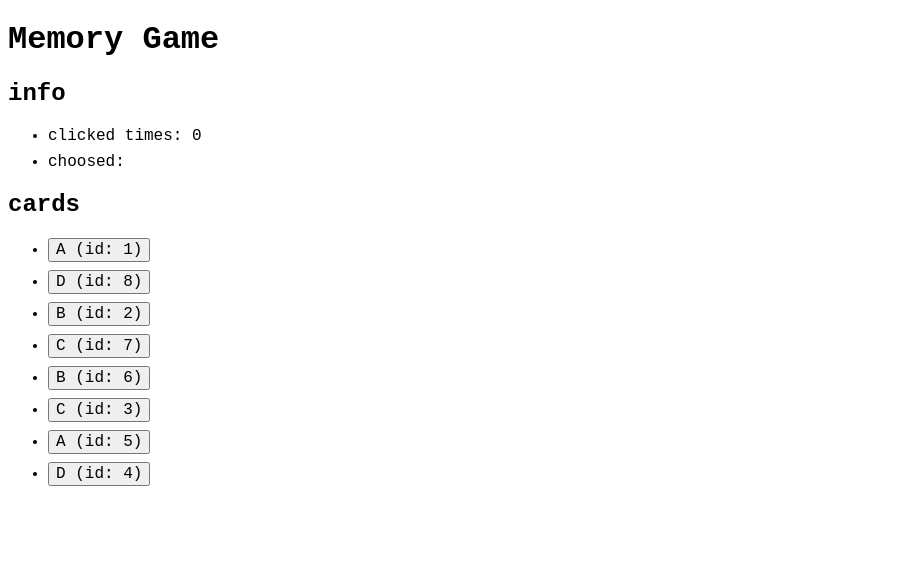
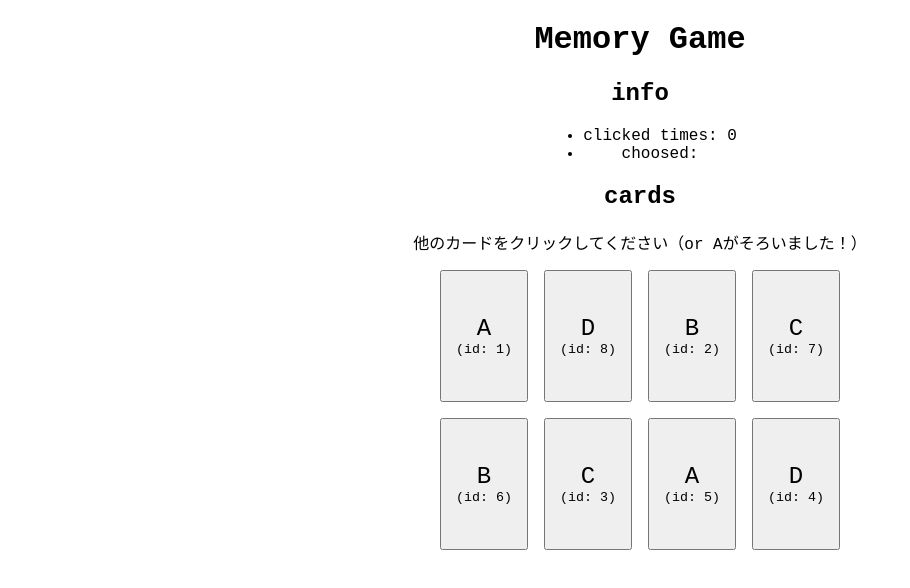
Before and after one commit to pss-aileen/practice-react-memory-game, a React (Vite) app: page / in a window 1280 px wide. Shown: the top 588 px of the page, without its empty margins (0-910 px from the left). Built offline with nearby package versions, Linux system fonts and the light colour scheme.

Commit message:
write HTML #13 (#14)

```diff
--- a/src/App.css
+++ b/src/App.css
@@ -0,0 +1,33 @@
+body {
+  text-align: center;
+}
+
+.info {
+  width: fit-content;
+  margin: 0 auto;
+}
+
+.cards {
+  max-width: 400px;
+  margin: 0 auto;
+  display: flex;
+  list-style: none;
+  padding: 0;
+  justify-content: center;
+  gap: 16px;
+  flex-wrap: wrap;
+
+  li {
+    width: calc((100% - 16px * 3) / 4);
+  }
+
+  button {
+    width: 100%;
+    aspect-ratio: 1/1.5;
+    cursor: pointer;
+
+    span {
+      font-size: 24px;
+    }
+  }
+}
--- a/src/App.jsx
+++ b/src/App.jsx
@@ -73,7 +73,7 @@ function App() {
       <h1>Memory Game</h1>
 
       <h2>info</h2>
-      <ul>
+      <ul className='info'>
         <li>clicked times: {sessionInfo.clickTimes}</li>
         <li>
           choosed:{' '}
@@ -85,7 +85,9 @@ function App() {
 
       <h2>cards</h2>
 
-      <ul>
+      <p>他のカードをクリックしてください（or Aがそろいました！）</p>
+
+      <ul className='cards'>
         {cards.map((card) => (
           <Card name={card.name} key={card.id} id={card.id} onUpdate={updateSessionInfo} isMatched={card.isMatched} />
         ))}
--- a/src/components/Card.jsx
+++ b/src/components/Card.jsx
@@ -8,7 +8,9 @@ export default function Card({ id, name, isMatched, onUpdate }) {
   return (
     <li>
       <button onClick={handleClick} disabled={isMatched === true ? 'disabled' : ''}>
-        {name} (id: {id})
+        <span>{name}</span>
+        <br />
+        (id: {id})
       </button>
     </li>
   );
--- a/src/index.css
+++ b/src/index.css
@@ -2,7 +2,7 @@
   font-family: 'Courier New', Courier, monospace;
 }
 
-ul {
+/* ul {
   li + li {
     margin-top: 8px;
   }
@@ -11,4 +11,4 @@ ul {
 button {
   font-size: 16px;
   cursor: pointer;
-}
+} */
```
